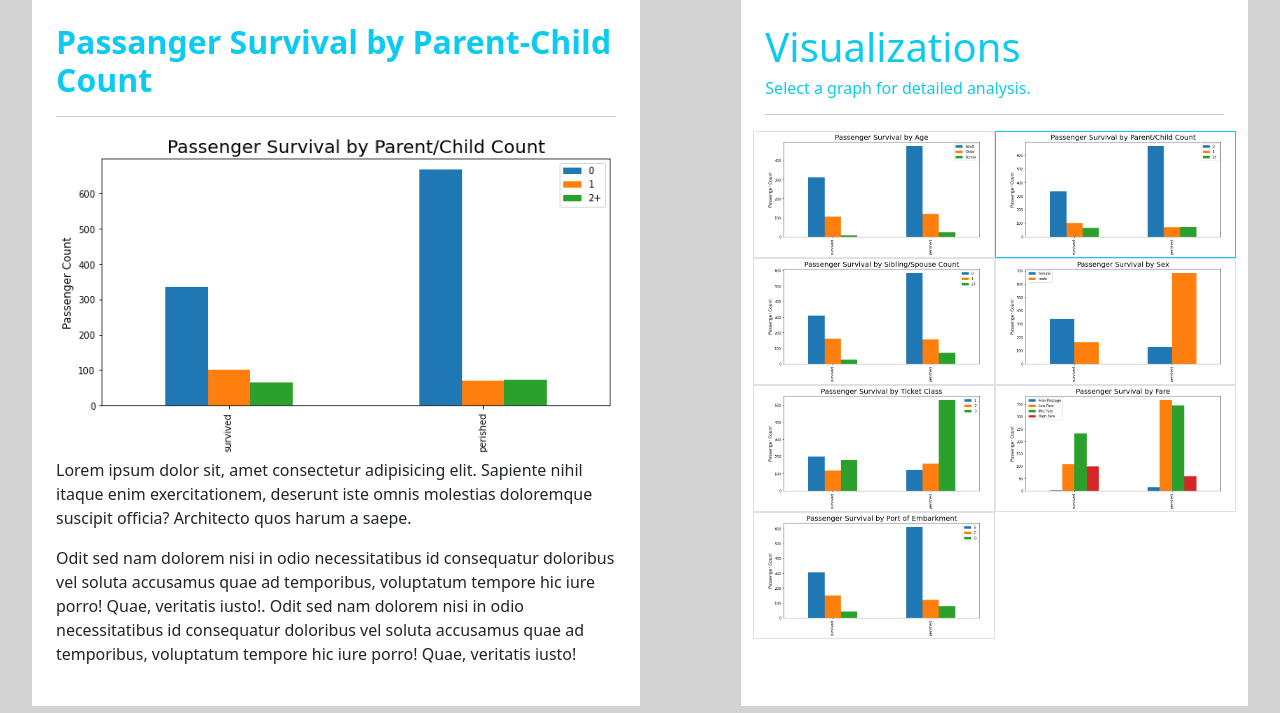
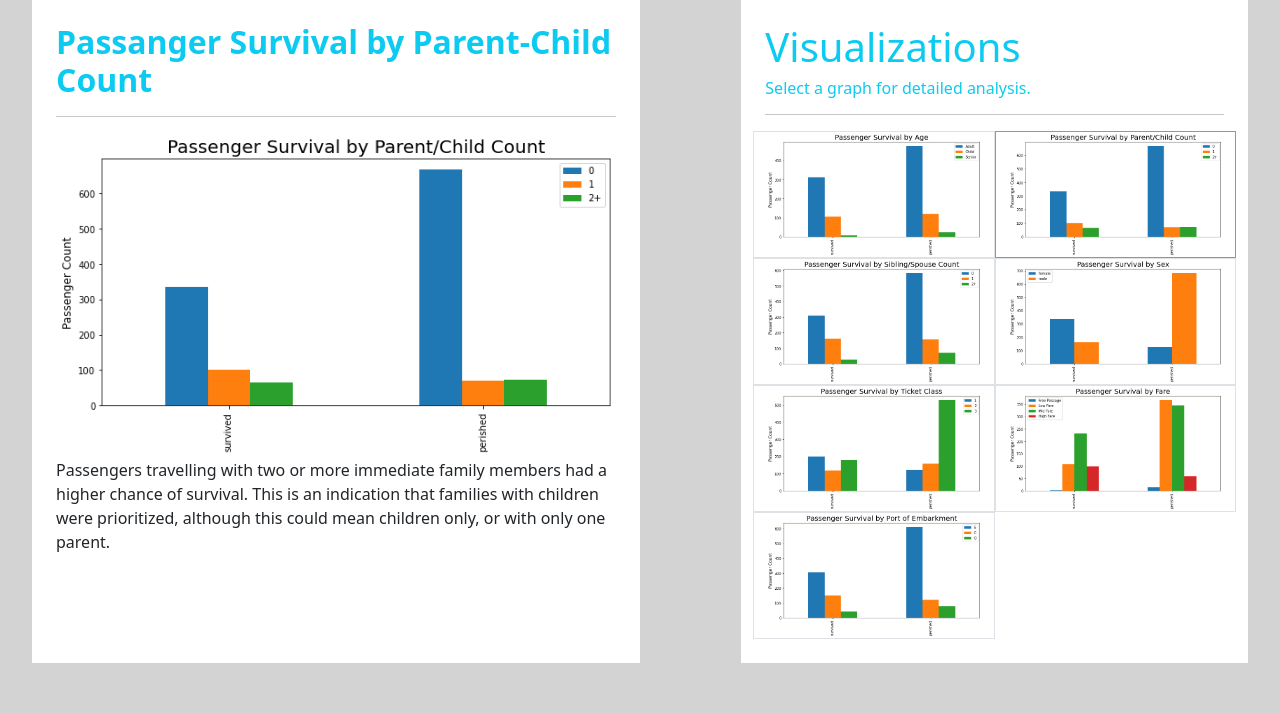
Before and after one commit to jenpusz/Final-Project, a Flask app: page /vis2 in a window 1280 px wide. Shown: the part 87-800 px from the top of the page. Run offline with Flask 2, Linux system fonts and the light colour scheme.

Commit message:
Update vis2.html

```diff
--- a/templates/vis2.html
+++ b/templates/vis2.html
@@ -29,12 +29,9 @@
         <h2 class="text-info fw-bold">Passanger Survival by Parent-Child Count</h2>
         <hr>
         <img src="../static/img/Passanger Survival by Parent-Child Count.png" alt="" class="w-100">
-        <p>Lorem ipsum dolor sit, amet consectetur adipisicing elit. Sapiente nihil itaque enim exercitationem, deserunt
-          iste omnis molestias doloremque suscipit officia? Architecto quos harum a saepe.</p>
-        <p>Odit sed nam dolorem nisi in odio necessitatibus id consequatur doloribus vel soluta accusamus quae ad
-          temporibus, voluptatum tempore hic iure porro! Quae, veritatis iusto!. Odit sed nam dolorem nisi in odio
-          necessitatibus id consequatur doloribus vel soluta accusamus quae ad temporibus, voluptatum tempore hic iure
-          porro! Quae, veritatis iusto!</p>
+
+        <p>Passengers travelling with two or more immediate family members had a higher chance of survival. This is an indication that families with children were prioritized,
+        although this could mean children only, or with only one parent.</p>
       </div>
 <div class="col-md-1 m-0 p-0"></div>
       <div class="col-md-5 bg-white p-4">
```
